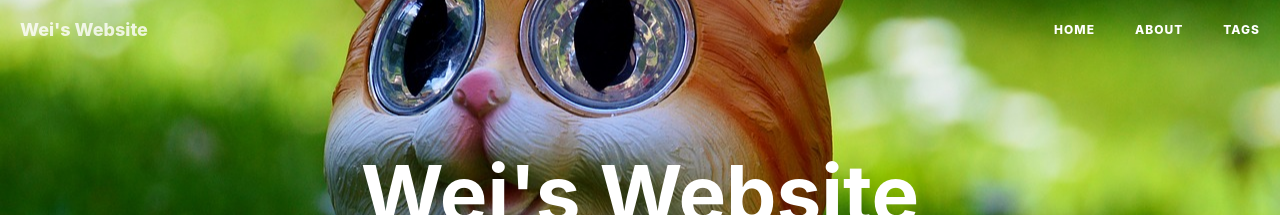
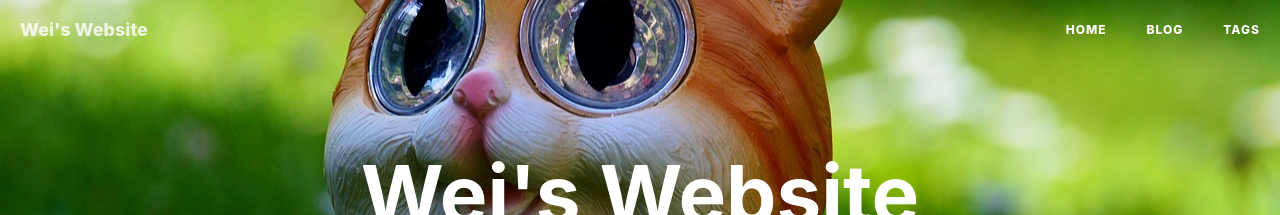
Before and after one commit to weizhang1995/weizhang1995.github.io, a Jekyll site: the page built from index.html, in a window 1280 px wide. Shown: the top 215 px of the page. Built offline with Jekyll 4.4.1, drawn with Linux system fonts in a browser that asks for light colours; nearby versions of some CDN libraries; the list of posts is cut into pages by our own code; comment, search, counter and statistics services are not loaded.

Commit message:
change order

```diff
--- a/_config.yml
+++ b/_config.yml
@@ -1,6 +1,6 @@
 # Site settings
 title: Wei's Website
-SEOTitle: Blog
+SEOTitle: About
 header-img: img/about-bg.jpg
 
 description: "这里是 @Wei 的个人网站，与你一起发现更大的世界。"
--- a/about.html
+++ b/about.html
@@ -1,6 +1,6 @@
 ---
 layout: page
-title: "About"
+title: "Blog"
 description: "Hey, this is Wei."
 header-img: "img/home-bg.jpg"
 ---
```
